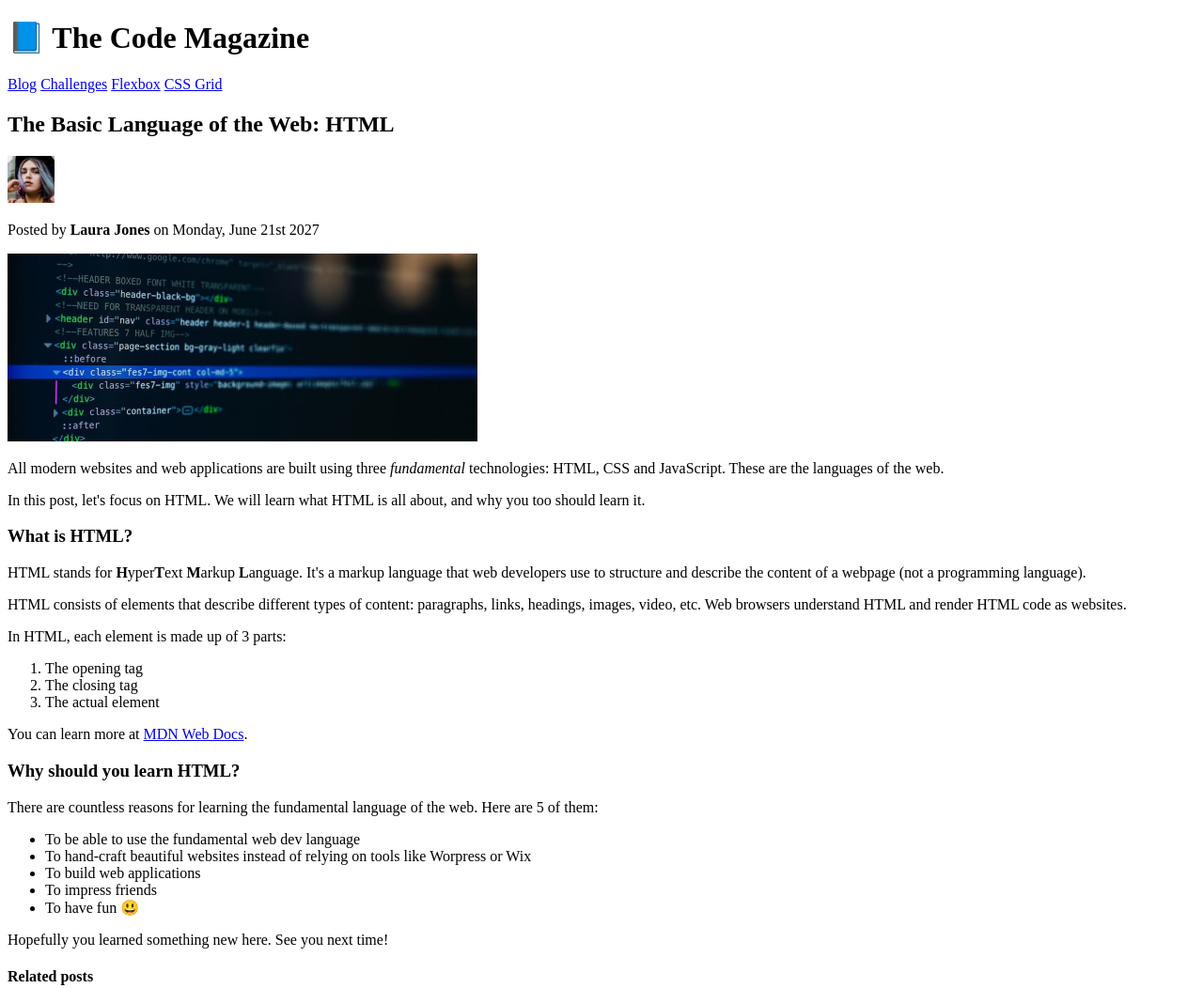
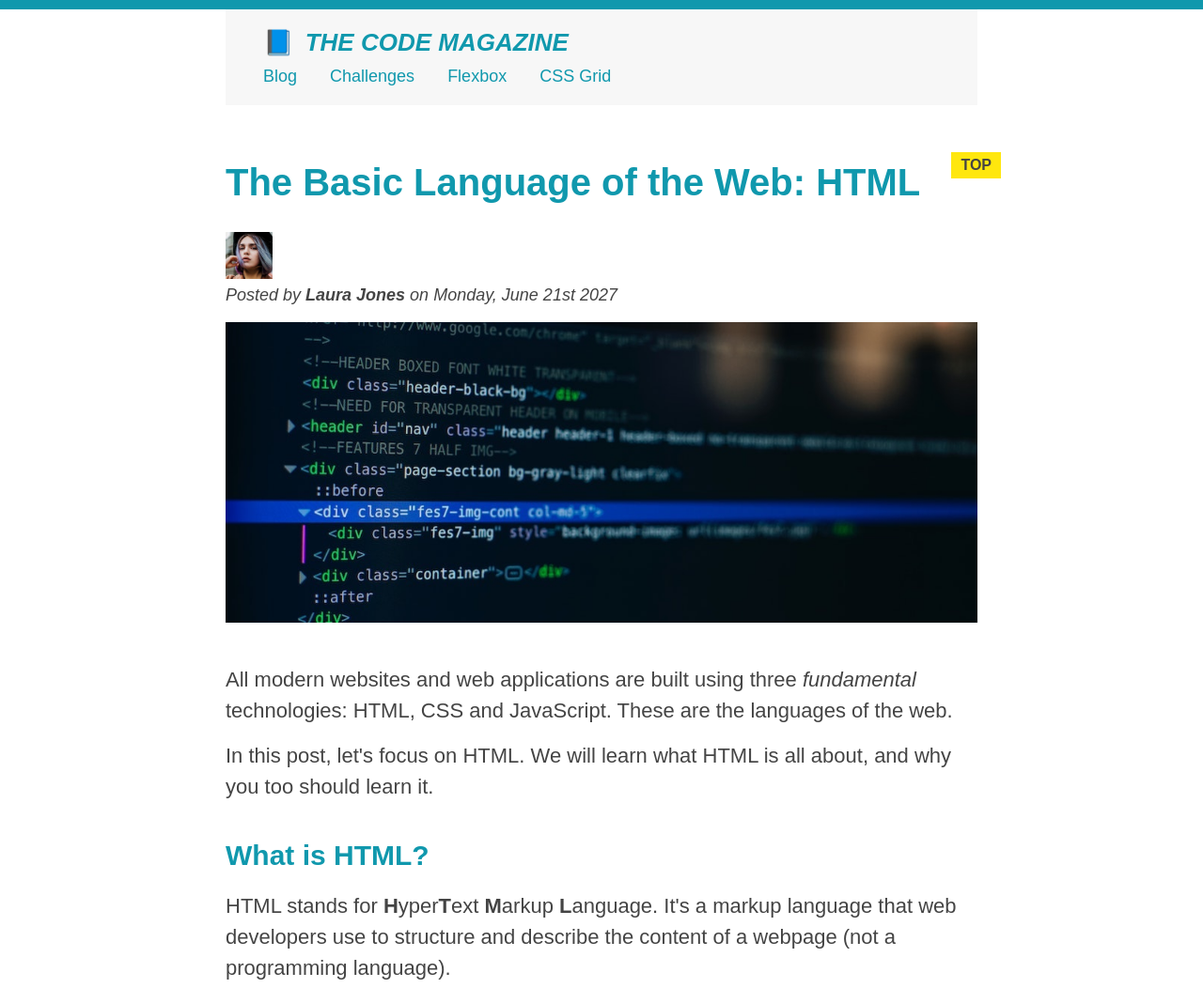
Before and after one commit to schibane/css, a plain HTML site: page 02-HTML-Fundamentals/index.html in a window 1280 px wide. Shown: the top 1052 px of the page at 94% size. Drawn offline with Linux system fonts and the light colour scheme.

Commit message:
Section 3 - CSS

```diff
--- a/02-HTML-Fundamentals/index.html
+++ b/02-HTML-Fundamentals/index.html
@@ -2,6 +2,8 @@
 <html lang="en">
   <head>
     <meta charset="UTF-8" />
+    <link href="style.css" rel="stylesheet" />
+
     <title>The Basic Language of the Web: HTML</title>
   </head>
 
@@ -15,10 +17,12 @@
     <h6>The Basic Language of the Web: HTML</h6>
     -->
 
-    <header>
+    <div class="container">
+      <header class="main-header">
         <h1>📘 The Code Magazine</h1>
 
         <nav>
+          <!-- <strong>This is the navigation</strong> -->
           <a href="blog.html">Blog</a>
           <a href="#">Challenges</a>
           <a href="#">Flexbox</a>
@@ -27,7 +31,7 @@
       </header>
 
       <article>
-      <header>
+        <header class="post-header">
           <h2>The Basic Language of the Web: HTML</h2>
 
           <img
@@ -37,14 +41,18 @@
             width="50"
           />
 
-        <p>Posted by <strong>Laura Jones</strong> on Monday, June 21st 2027</p>
+          <p id="author">
+            Posted by <strong>Laura Jones</strong> on Monday, June 21st 2027
+          </p>
 
           <img
             src="img/post-img.jpg"
             alt="HTML code on a screen"
             width="500"
             height="200"
+            class="post-img"
           />
+          <button>❤️ Like</button>
         </header>
 
         <p>
@@ -55,8 +63,8 @@
         </p>
 
         <p>
-        In this post, let's focus on HTML. We will learn what HTML is all about,
-        and why you too should learn it.
+          In this post, let's focus on HTML. We will learn what HTML is all
+          about, and why you too should learn it.
         </p>
 
         <h3>What is HTML?</h3>
@@ -68,13 +76,13 @@
         </p>
         <p>
           HTML consists of elements that describe different types of content:
-        paragraphs, links, headings, images, video, etc. Web browsers understand
-        HTML and render HTML code as websites.
+          paragraphs, links, headings, images, video, etc. Web browsers
+          understand HTML and render HTML code as websites.
         </p>
         <p>In HTML, each element is made up of 3 parts:</p>
 
         <ol>
-        <li>The opening tag</li>
+          <li class="first-li">The opening tag</li>
           <li>The closing tag</li>
           <li>The actual element</li>
         </ol>
@@ -91,12 +99,14 @@
         <h3>Why should you learn HTML?</h3>
 
         <p>
-        There are countless reasons for learning the fundamental language of the
-        web. Here are 5 of them:
+          There are countless reasons for learning the fundamental language of
+          the web. Here are 5 of them:
         </p>
 
         <ul>
-        <li>To be able to use the fundamental web dev language</li>
+          <li class="first-li">
+            To be able to use the fundamental web dev language
+          </li>
           <li>
             To hand-craft beautiful websites instead of relying on tools like
             Worpress or Wix
@@ -112,7 +122,7 @@
       <aside>
         <h4>Related posts</h4>
 
-      <ul>
+        <ul class="related">
           <li>
             <img
               src="img/related-1.jpg"
@@ -121,12 +131,17 @@
               height="75"
             />
             <a href="#">How to Learn Web Development</a>
-          <p>By Jonas Schmedtmann</p>
+            <p class="related-author">By Jonas Schmedtmann</p>
           </li>
           <li>
-          <img src="img/related-2.jpg" alt="Lightning" width="75" heigth="75" />
+            <img
+              src="img/related-2.jpg"
+              alt="Lightning"
+              width="75"
+              height="75"
+            />
             <a href="#">The Unknown Powers of CSS</a>
-          <p>By Jim Dillon</p>
+            <p class="related-author">By Jim Dillon</p>
           </li>
           <li>
             <img
@@ -136,11 +151,16 @@
               height="75"
             />
             <a href="#">Why JavaScript is Awesome</a>
-          <p>By Matilda</p>
+            <p class="related-author">By Matilda</p>
           </li>
         </ul>
       </aside>
 
-    <footer>Copyright &copy; 2027 by The Code Magazine.</footer>
+      <footer>
+        <p id="copyright" class="copyright text">
+          Copyright &copy; 2027 by The Code Magazine.
+        </p>
+      </footer>
+    </div>
   </body>
 </html>
--- /dev/null
+++ b/02-HTML-Fundamentals/style.css
@@ -0,0 +1,267 @@
+* {
+  /* border-top: 10px solid #1098ad; */
+  margin: 0;
+  padding: 0;
+}
+
+/* PAGE SECTIONS */
+body {
+  color: #444;
+  font-family: sans-serif;
+
+  border-top: 10px solid #1098ad;
+  position: relative;
+}
+
+.container {
+  width: 800px;
+  /* margin-left: auto;
+  margin-right: auto; */
+  margin: 0 auto;
+}
+
+.main-header {
+  background-color: #f7f7f7;
+  /* padding: 20px;
+  padding-left: 40px;
+  padding-right: 40px; */
+  padding: 20px 40px;
+  margin-bottom: 60px;
+  /* height: 80px; */
+}
+
+nav {
+  font-size: 18px;
+  /* text-align: center; */
+}
+
+article {
+  margin-bottom: 60px;
+}
+
+.post-header {
+  margin-bottom: 40px;
+  /* position: relative; */
+}
+
+aside {
+  background-color: #f7f7f7;
+  border-top: 5px solid #1098ad;
+  border-bottom: 5px solid #1098ad;
+  /* padding-top: 50px;
+  padding-bottom: 50px; */
+  padding: 50px 0;
+  width: 500px;
+}
+
+/* SMALLER ELEMENTS */
+h1,
+h2,
+h3 {
+  color: #1098ad;
+}
+
+h1 {
+  font-size: 26px;
+  text-transform: uppercase;
+  font-style: italic;
+}
+
+h2 {
+  font-size: 40px;
+  margin-bottom: 30px;
+}
+
+h3 {
+  font-size: 30px;
+  margin-bottom: 20px;
+  margin-top: 40px;
+}
+
+h4 {
+  font-size: 20px;
+  text-transform: uppercase;
+  text-align: center;
+}
+
+p {
+  font-size: 22px;
+  line-height: 1.5;
+  margin-bottom: 15px;
+}
+
+ul,
+ol {
+  margin-left: 50px;
+  margin-bottom: 20px;
+}
+
+li {
+  font-size: 20px;
+  margin-bottom: 10px;
+  /* display: inline; */
+}
+
+li:last-child {
+  margin-bottom: 0;
+}
+
+/* footer p {
+  font-size: 16px;
+} */
+
+/* article header p {
+  font-style: italic;
+} */
+
+#author {
+  font-style: italic;
+  font-size: 18px;
+}
+
+#copyright {
+  font-size: 16px;
+}
+
+.related-author {
+  font-size: 18px;
+  font-weight: bold;
+}
+
+/* ul {
+  list-style: none;
+} */
+
+.related {
+  list-style: none;
+}
+
+body {
+  /* background-color: orangered; */
+}
+
+/* .first-li {
+  font-weight: bold;
+} */
+
+li:first-child {
+  font-weight: bold;
+}
+
+li:last-child {
+  font-style: italic;
+}
+
+li:nth-child(even) {
+  /* color: red; */
+}
+
+/* Misconception: this won't work! */
+article p:first-child {
+  color: red;
+}
+
+/* Styling links */
+a:link {
+  color: #1098ad;
+  text-decoration: none;
+}
+
+a:visited {
+  /* color: #777; */
+  color: #1098ad;
+}
+
+a:hover {
+  color: orangered;
+  font-weight: bold;
+  text-decoration: underline orangered;
+}
+
+a:active {
+  background-color: black;
+  font-style: italic;
+}
+/* LVHA */
+
+.post-img {
+  width: 100%;
+  height: auto;
+}
+
+nav a:link {
+  /* background-color: orangered;
+  margin: 20px;
+  padding: 20px;
+
+  display: block; */
+
+  margin-right: 30px;
+  margin-top: 10px;
+  display: inline-block;
+}
+
+nav a:link:last-child {
+  margin-right: 0;
+}
+
+button {
+  font-size: 22px;
+  padding: 20px;
+  cursor: pointer;
+
+  position: absolute;
+  /* top: 50px;
+  left: 50px; */
+  bottom: 50px;
+  right: 50px;
+}
+
+h1::first-letter {
+  font-style: normal;
+  margin-right: 5px;
+}
+
+h3 + p::first-line {
+  /* color: red; */
+}
+
+h2 {
+  /* background-color: orange; */
+  position: relative;
+}
+
+h2::before {
+  content: "TOP";
+  background-color: #ffe70e;
+  color: #444;
+  font-size: 16px;
+  font-weight: bold;
+  display: inline-block;
+  padding: 5px 10px;
+  position: absolute;
+  top: -10px;
+  right: -25px;
+}
+
+/* Resolving conflicts */
+/* #copyright {
+  color: red;
+}
+
+.copyright {
+  color: blue;
+}
+
+.text {
+  color: yellow;
+}
+
+footer p {
+  color: green !important;
+} */
+
+/* nav a:link,
+nav p {
+  font-size: 18px;
+} */
```
Lines whose indentation alone changed are shown as unchanged.
